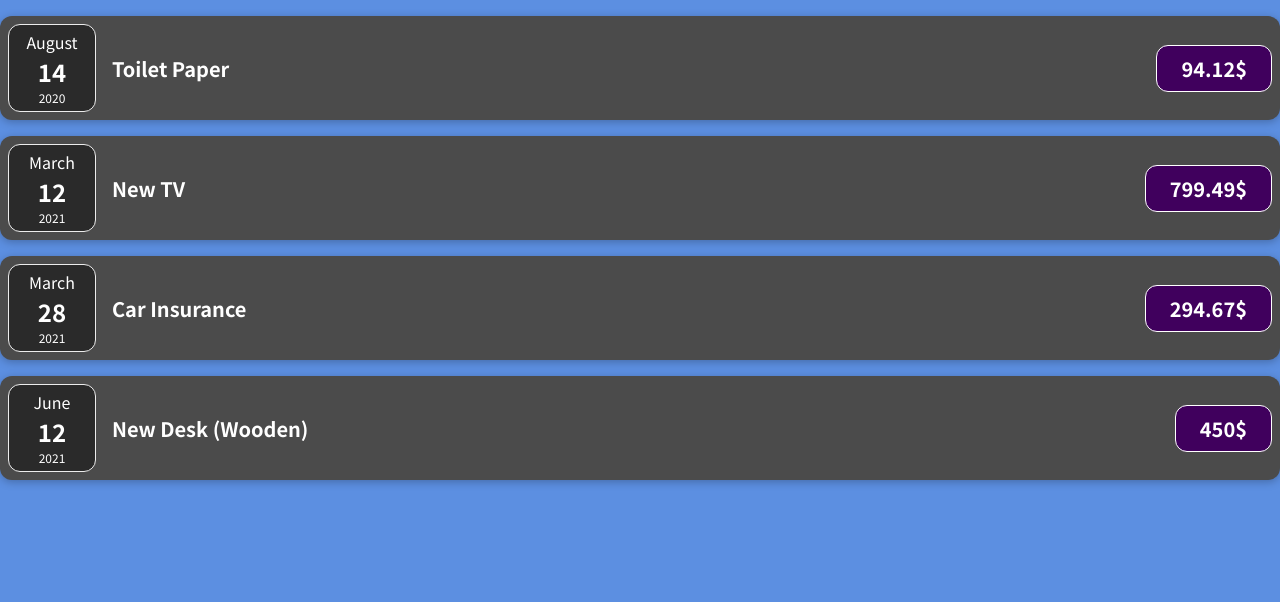
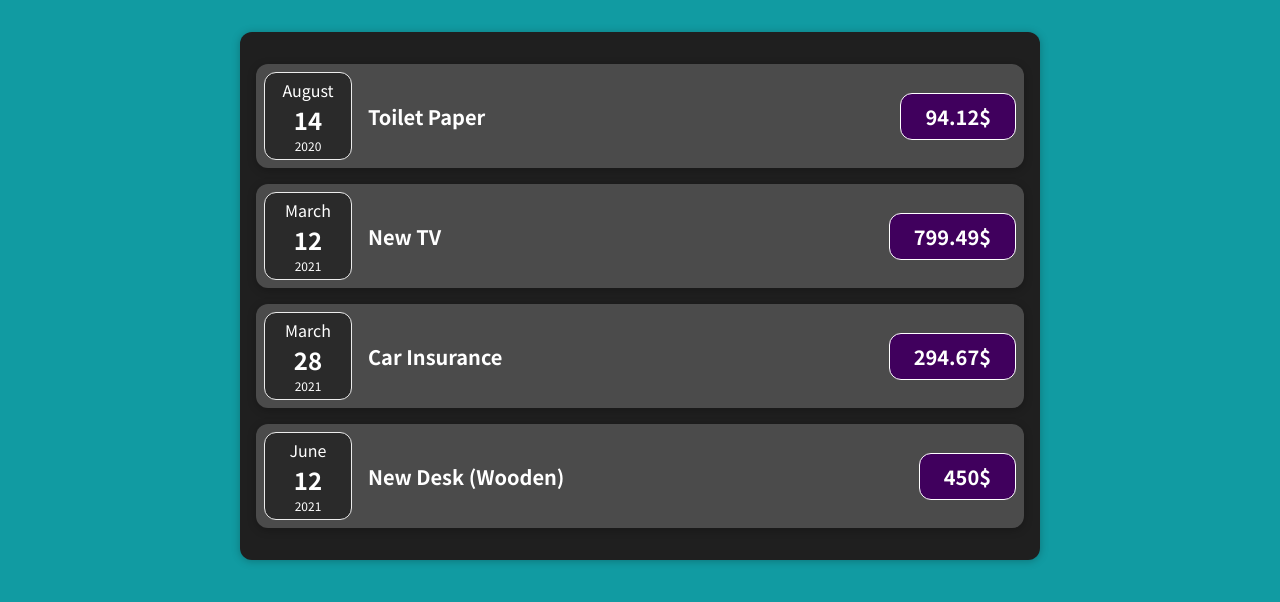
Before and after one commit to Musab-Kara/Expense-Tracker, a JavaScript app: page / in a window 1280 px wide. Shown: the top 602 px of the page. Built offline with nearby package versions, Linux system fonts and the light colour scheme.

Commit message:
part-3 -done

```diff
--- a/src/App.js
+++ b/src/App.js
@@ -1,4 +1,5 @@
-import ExpenseItem from "./components/ExpenseItem";
+import Expenses from "./components/Expenses";
+import "./components/Expenses";
 
 function App() {
   const expenses = [
@@ -24,27 +25,8 @@
   ];
 
   return (
-    <div>
-      <ExpenseItem
-        title={expenses[0].title}
-        amount={expenses[0].amount}
-        date={expenses[0].date}
-      />
-      <ExpenseItem
-        title={expenses[1].title}
-        amount={expenses[1].amount}
-        date={expenses[1].date}
-      />
-      <ExpenseItem
-        title={expenses[2].title}
-        amount={expenses[2].amount}
-        date={expenses[2].date}
-      />
-      <ExpenseItem
-        title={expenses[3].title}
-        amount={expenses[3].amount}
-        date={expenses[3].date}
-      />
+    <div className="expenses">
+      <Expenses items={expenses} />
     </div>
   );
 }
--- /dev/null
+++ b/src/components/Expenses.css
@@ -0,0 +1,9 @@
+.expenses {
+  padding: 1rem;
+  background-color: rgb(31, 31, 31);
+  margin: 2rem auto;
+  width: 50rem;
+  max-width: 95%;
+  border-radius: 12px;
+  box-shadow: 0 1px 8px rgba(0, 0, 0, 0.25);
+}
--- /dev/null
+++ b/src/components/Expenses.js
@@ -0,0 +1,31 @@
+import ExpenseItem from "./ExpenseItem";
+import "./Expenses.css";
+
+function Expenses(props) {
+  return (
+    <div>
+      <ExpenseItem
+        title={props.items[0].title}
+        amount={props.items[0].amount}
+        date={props.items[0].date}
+      />
+      <ExpenseItem
+        title={props.items[1].title}
+        amount={props.items[1].amount}
+        date={props.items[1].date}
+      />
+      <ExpenseItem
+        title={props.items[2].title}
+        amount={props.items[2].amount}
+        date={props.items[2].date}
+      />
+      <ExpenseItem
+        title={props.items[3].title}
+        amount={props.items[3].amount}
+        date={props.items[3].date}
+      />
+    </div>
+  );
+}
+
+export default Expenses;
--- a/src/index.css
+++ b/src/index.css
@@ -10,5 +10,5 @@
 
 body {
   margin: 0;
-  background-color: #5c8fe1;
+  background-color: #119ba2;
 }
```
